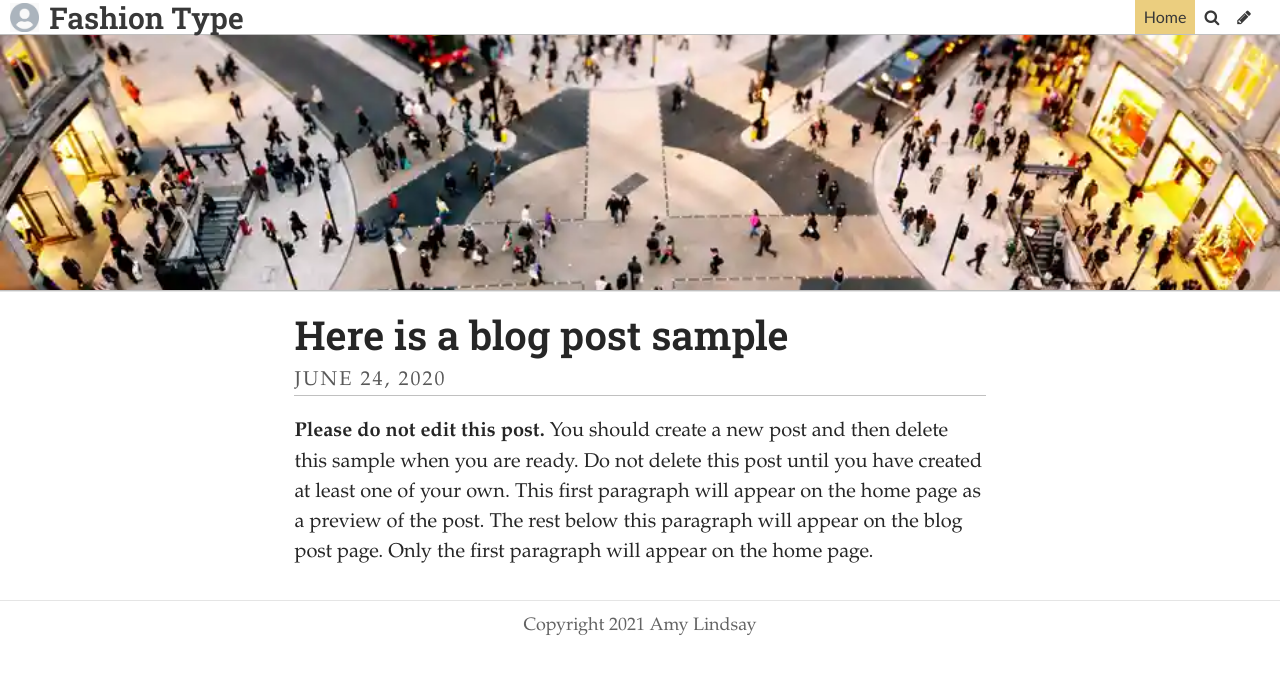
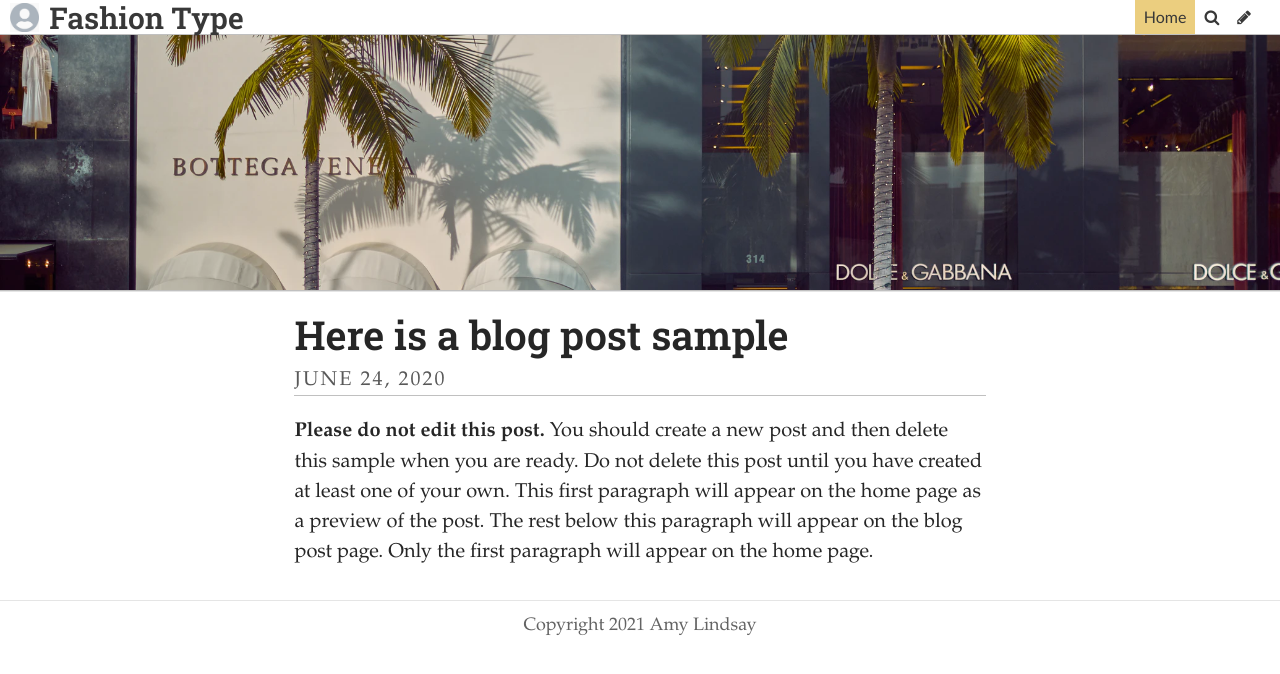
Before and after one commit to AmyLindsay1/TypographicDesign, a Jekyll site: the page built from index.html, in a window 1280 px wide. Shown: the top 674 px of the page. Built offline with Jekyll 4.4.1, drawn with Linux system fonts in a browser that asks for light colours; some web fonts are replaced; the list of posts is cut into pages by our own code.

Commit message:
Update Settings “general”

```diff
--- a/_data/settings.yml
+++ b/_data/settings.yml
@@ -1,7 +1,7 @@
 title: Fashion Type
 description: "How Fashion Brands use type "
 footer_text: Copyright 2021 Amy Lindsay
-header_feature_image: ../uploads/5616.webp
+header_feature_image: ../uploads/photo-1566399468572-74fbd5cfe034.webp
 header_text: ""
 header_text_color: "#ffffff"
 bannerheight: 20vmax
```
Also changed, not shown: uploads/photo-1566399468572-74fbd5cfe034.webp (added).
